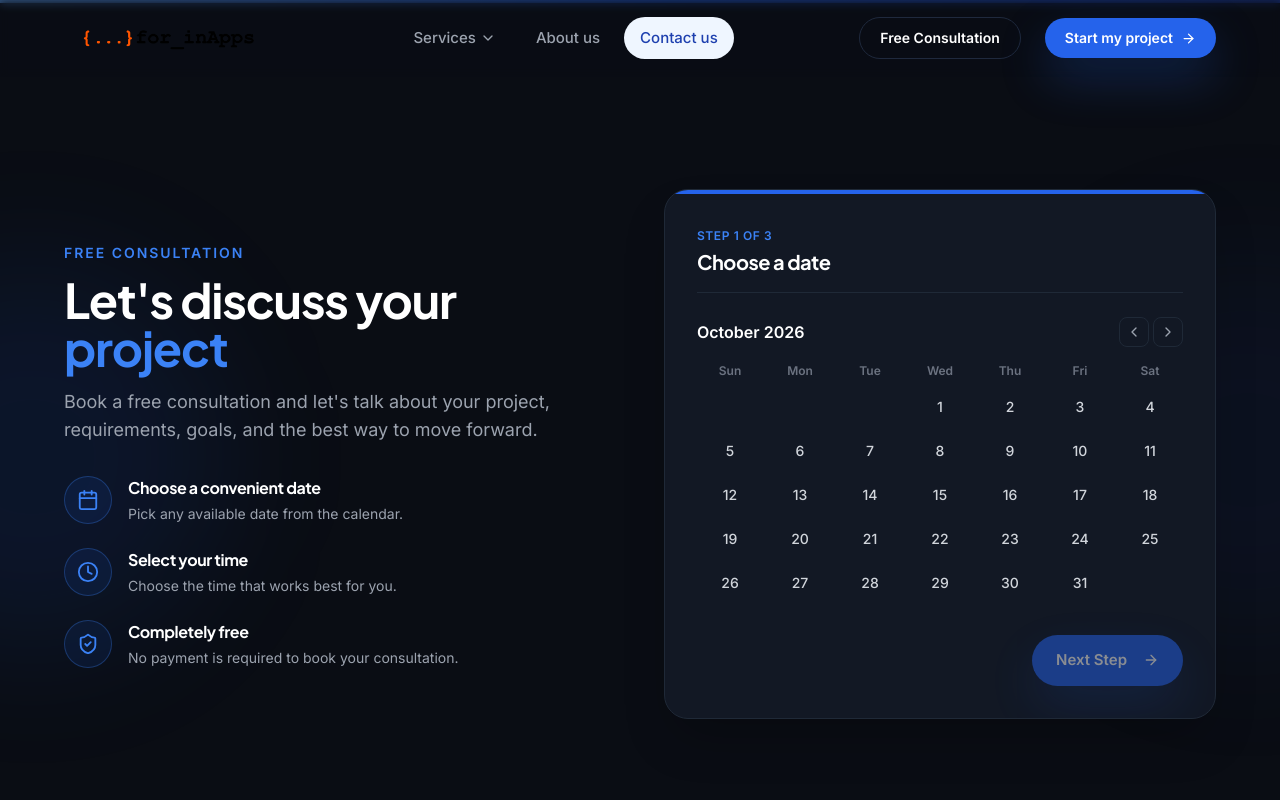
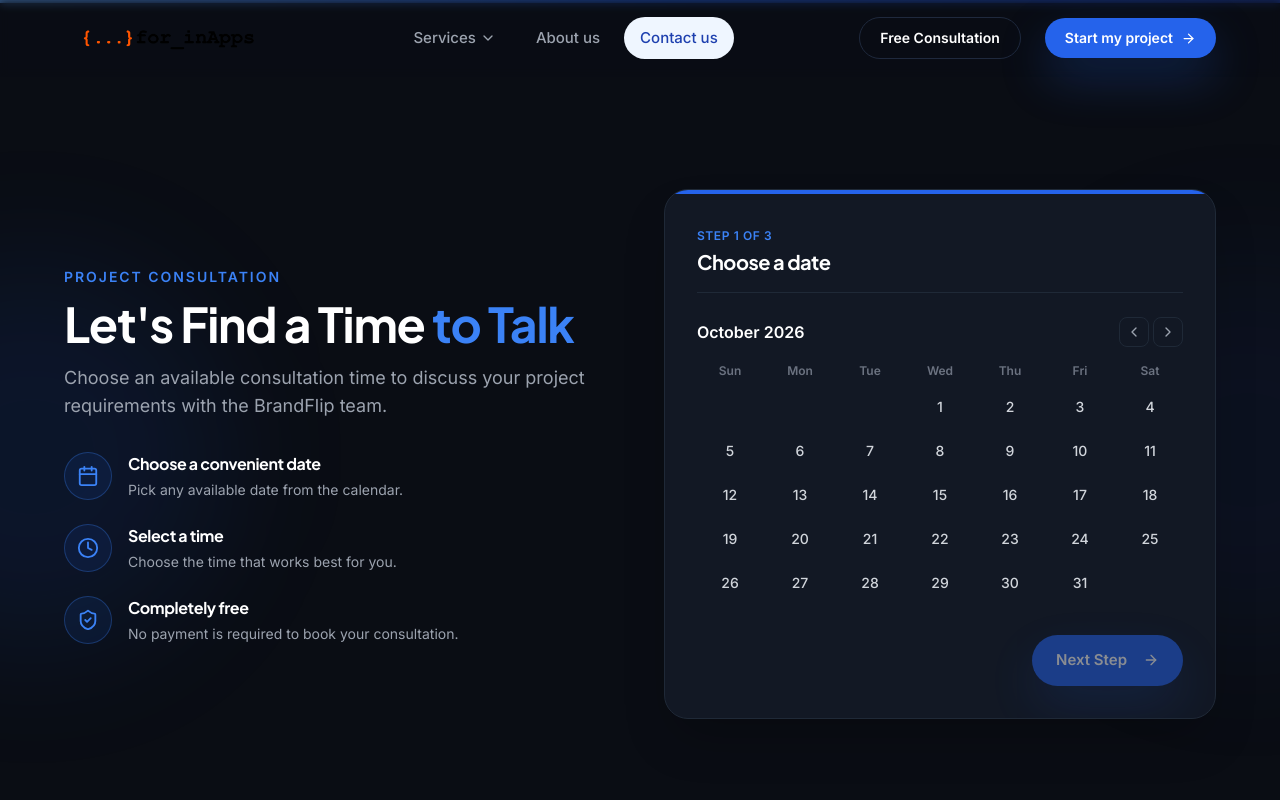
Before and after one commit to ismail-dawood/forinapps-website, a React (Vite) app: page /contact-us in a window 1280 px wide. Shown: the top 800 px of the page. Built offline with nearby package versions, Linux system fonts and the light colour scheme.

Commit message:
Update ContactUs.jsx

```diff
--- a/src/pages/ContactUs.jsx
+++ b/src/pages/ContactUs.jsx
@@ -150,13 +150,13 @@ export default function ContactUs() {
             <FadeIn>
               <div>
                 <span className="text-sm font-semibold uppercase tracking-[0.14em] text-blue-500">
-                  Free Consultation
+                  Project Consultation
                 </span>
                 <h2 className="mt-3 text-4xl font-bold tracking-tight text-white sm:text-5xl">
-                  Let&apos;s discuss your <span className="text-blue-500">project</span>
+                  Let&apos;s Find a Time <span className="text-blue-500">to Talk</span>
                 </h2>
                 <p className="mt-4 text-base leading-7 text-gray-400 sm:text-lg">
-                  Book a free consultation and let&apos;s talk about your project, requirements, goals, and the best way to move forward.
+                  Choose an available consultation time to discuss your project requirements with the BrandFlip team.
                 </p>
 
                 <div className="mt-8 space-y-6">
@@ -175,7 +175,7 @@ export default function ContactUs() {
                       <Clock size={22} />
                     </div>
                     <div>
-                      <h3 className="text-base font-bold text-white">Select your time</h3>
+                      <h3 className="text-base font-bold text-white">Select a time</h3>
                       <p className="mt-1 text-sm text-gray-400">Choose the time that works best for you.</p>
                     </div>
                   </div>
```
